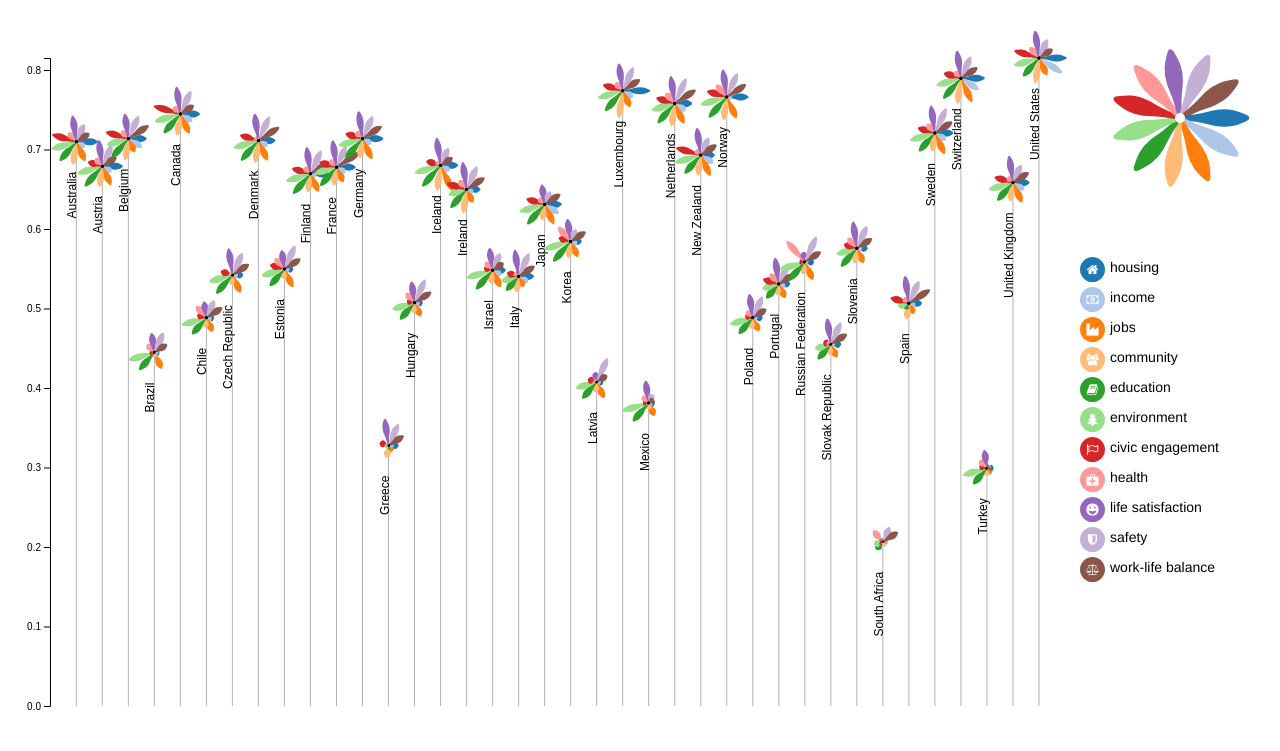
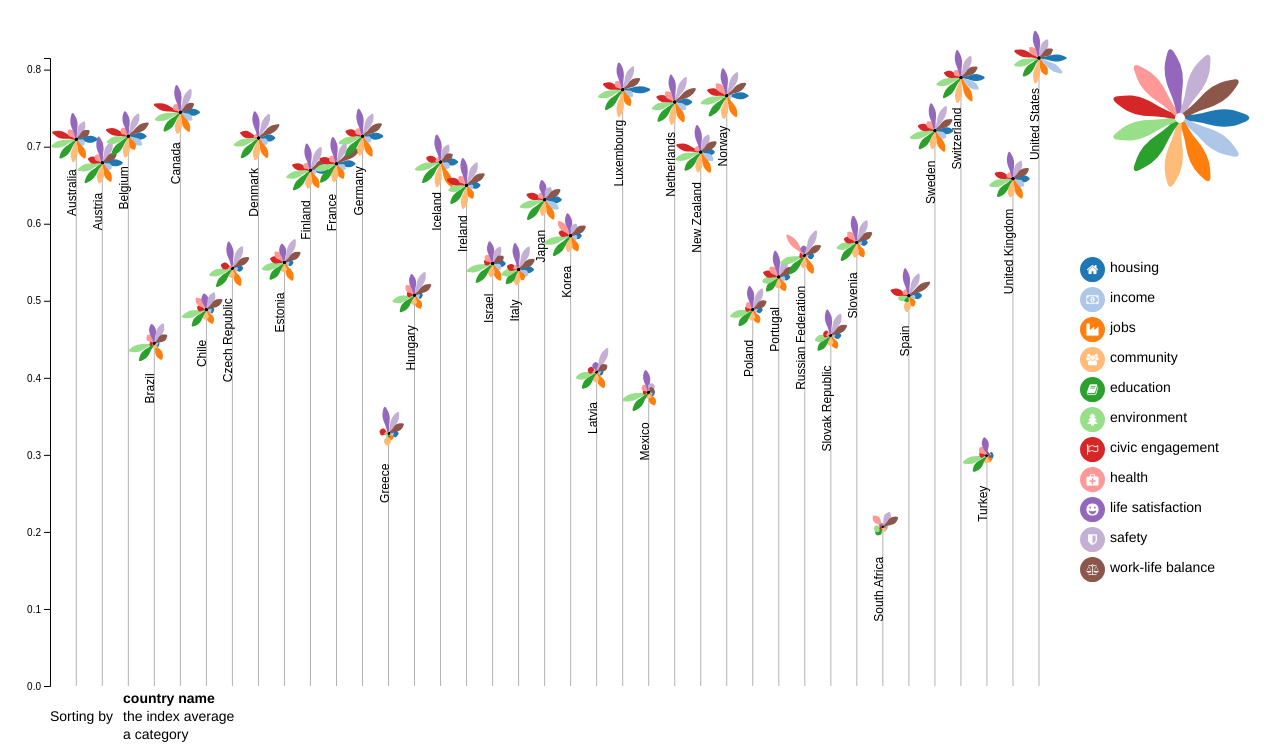
Before and after one commit to fegemo/dataviz-tp2, a website: page index.html in a window 1280 px wide. Shown: the part 54-805 px from the top of the page. Drawn offline with Linux system fonts and the light colour scheme.

Commit message:
Starts sorting

```diff
--- a/assets/js/petals.js
+++ b/assets/js/petals.js
@@ -96,7 +96,7 @@ class PetalVisualization {
     this.graphPadding = {
       top: 40,
       right: 40,
-      bottom: 40,
+      bottom: 60,
       left: 50
     };
   }
@@ -110,6 +110,7 @@ class PetalVisualization {
     this.createAxes(scales);
     this.createFlowers(scales);
     this.createLegend();
+    this.createSortingControls()
     this.attachHoverPetals();
   }
 
@@ -305,6 +306,41 @@ class PetalVisualization {
       .attr('transform', `translate(30 15)`);
   }
 
+  createSortingControls() {
+    this.sortingGroupEl = this.graphEl.append('g')
+      .classed('sorting-controls', true)
+      .attr('transform', `translate(
+        ${this.graphPadding.left}
+        ${this.containerDimensions.height - 25})`);
+
+    let sortingByLabel = this.sortingGroupEl.append('text')
+      .style('font-size', '14px')
+      .text('Sorting by ');
+
+    let sortingGroupsData = [
+      { name: 'country name', selected: true },
+      { name: 'the index average', selected: false },
+      { name: 'a category', selected: false }];
+
+    this.sortingGroups = this.sortingGroupEl.selectAll('.sorting-option')
+      .data(sortingGroupsData)
+
+    this.sortingGroups.enter()
+      .append('text')
+        .classed('sorting-option', true)
+        .text(d => d.name)
+        .style('font-size', '14px')
+        .classed('active', d => d.selected)
+        .attr('dx', sortingByLabel.node().getBoundingClientRect().width + 10)
+        .attr('dy', (d, i) => (i-1) * 18)
+        .each((d, i, nodes) => {
+          return d3.select(nodes[i])
+            .classed(`sorting-option-${slugify(d.name)}`, true);
+        })
+        .on('click', (d, i, nodes) => {
+          alert(d.name)
+        });
+  }
 
   styleAxisNodes(nodes) {
     nodes.selectAll('.domain')
```
Also changed, not shown: assets/css/petallic.css (+12 -4 lines), assets/css/src/petallic.css (+11 -3 lines).
